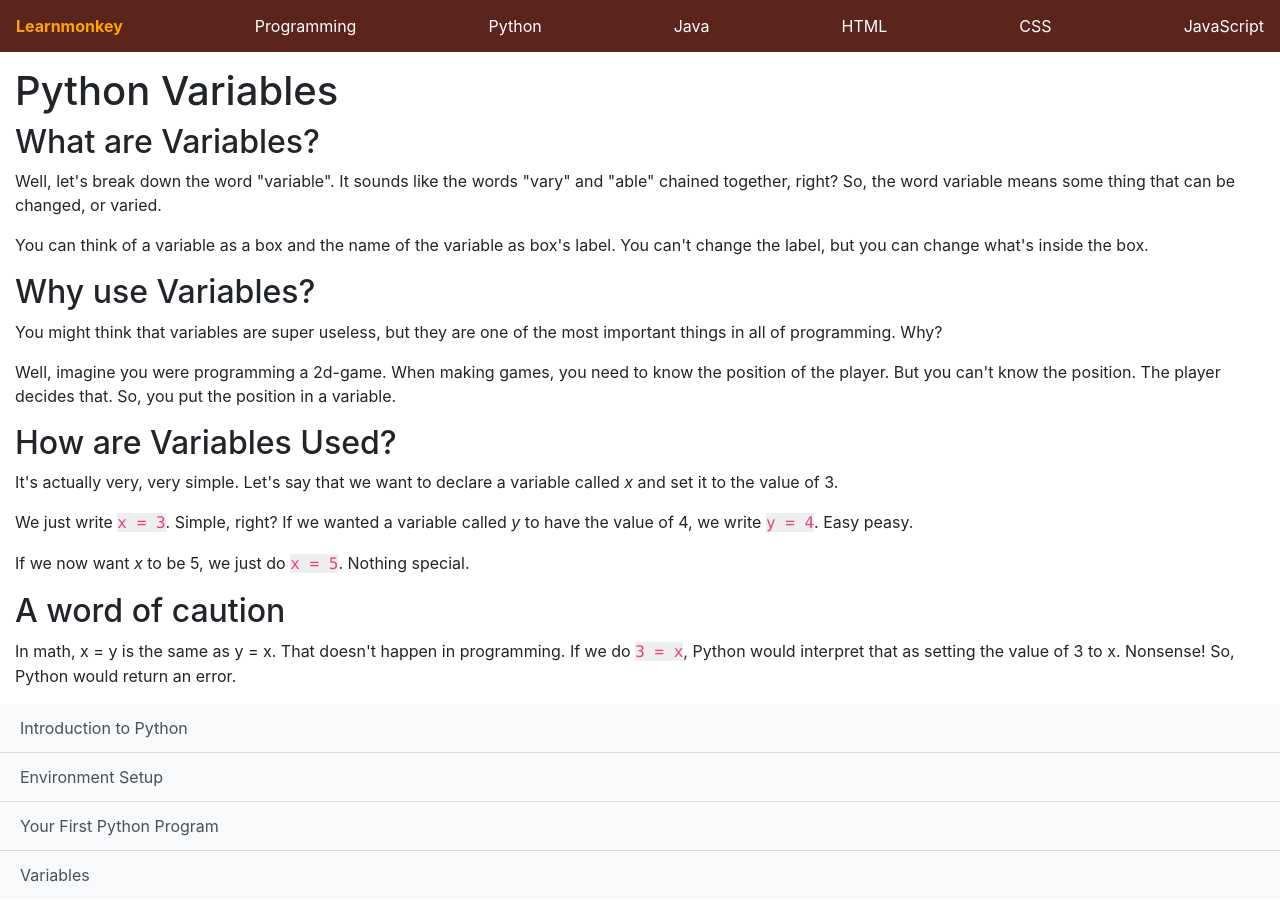
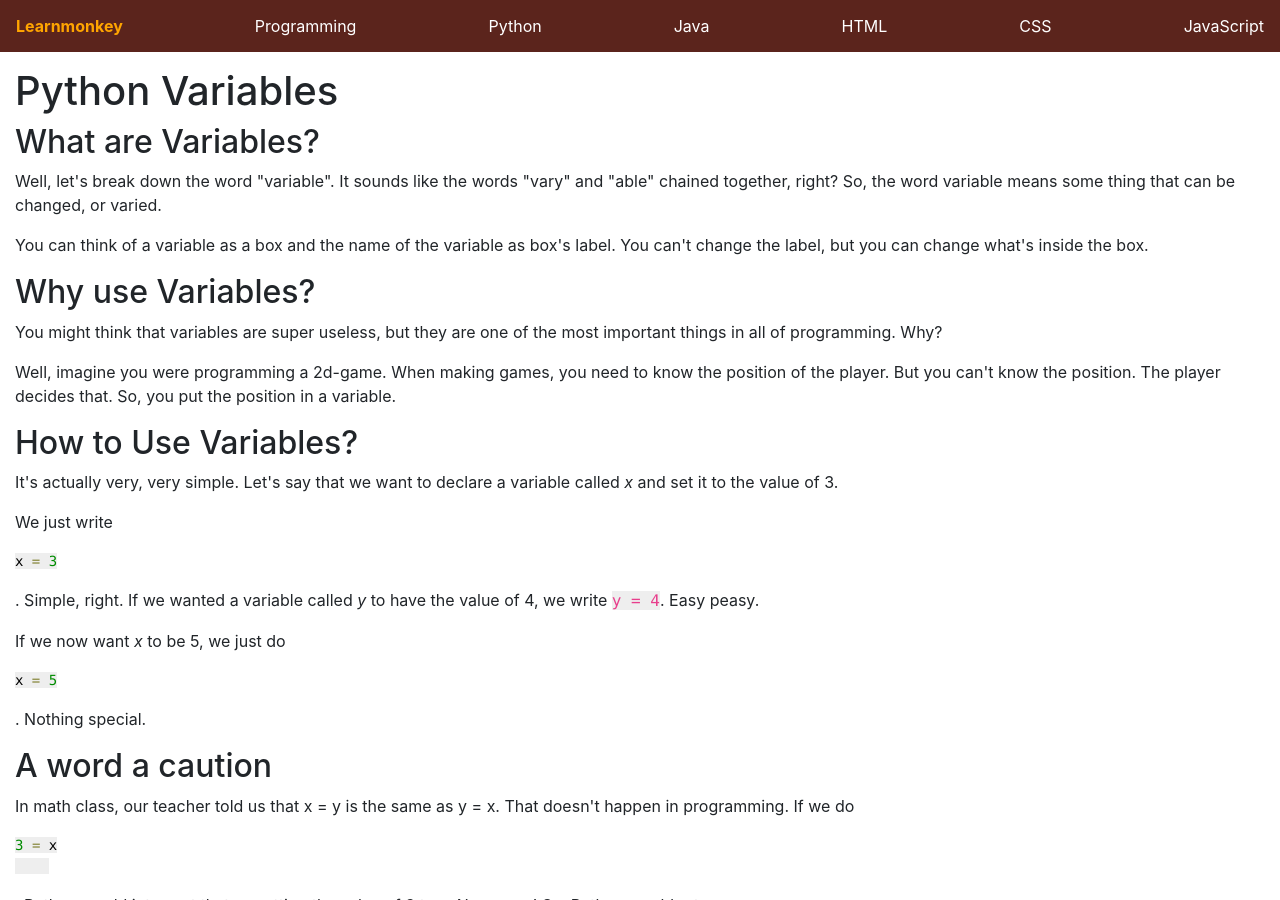
Before and after one commit to learnmonkey/learnmonkey.github.io, a Jekyll site: the page built from programming/python/variables.html, in a window 1280 px wide and 900 px high. Built offline with Jekyll 4.4.1, drawn with Linux system fonts in a browser that asks for light colours.

Commit message:
code coloring python

```diff
--- a/programming/python/variables.html
+++ b/programming/python/variables.html
@@ -19,13 +19,14 @@ permalink: /programming/python/variables/
 </section>
 
 <section>
-    <h2>How are Variables Used?</h2>
+    <h2>How to Use Variables?</h2>
     <p>It's actually very, very simple. Let's say that we want to declare a variable called <var>x</var> and set it to the value of 3.</p>
-    <p>We just write <code>x = 3</code>. Simple, right? If we wanted a variable called <var>y</var> to have the value of 4, we write <code>y = 4</code>. Easy peasy.</p>
-    <p>If we now want <var>x</var> to be 5, we just do <code>x = 5</code>. Nothing special.</p>
+    <p>We just write <code><pre style='color:#000000;background:#ffffff;'>x <span style='color:#808030; '>=</span> <span style='color:#008c00; '>3</span></pre></code>. Simple, right. If we wanted a variable called <var>y</var> to have the value of 4, we write <code>y = 4</code>. Easy peasy.</p>
+    <p>If we now want <var>x</var> to be 5, we just do <code><pre style='color:#000000;background:#ffffff;'>x <span style='color:#808030; '>=</span> <span style='color:#008c00; '>5</span></pre></code>. Nothing special.</p>
 </section>
 
 <section>
-    <h2>A word of caution</h2>
-    <p>In math, x = y is the same as y = x. That doesn't happen in programming. If we do <code>3 = x</code>, Python would interpret that as setting the value of 3 to x. Nonsense! So, Python would return an error.</p>
+    <h2>A word a caution</h2>
+    <p>In math class, our teacher told us that x = y is the same as y = x. That doesn't happen in programming. If we do <code><pre style='color:#000000;background:#ffffff;'><span style='color:#008c00; '>3</span> <span style='color:#808030; '>=</span> x
+    </pre></code>, Python would interpret that as setting the value of 3 to x. Nonsense! So, Python would return an error.</p>
 </section>
--- a/programming/python/your-first-python-program.html
+++ b/programming/python/your-first-python-program.html
@@ -12,14 +12,15 @@ permalink: /programming/python/your-first-python-program/
     <p>Our very first program will simply print out "Hello World!" onto the screen. That might sound boring, but don't worry, in later lessons, you'll learn more advanced things.</p>
     <p>So, first, open up a text editor and make a file ending in .py. ".py" is the file extension for Python, which means that all of the file names for Python programs end in .py.</p>
     <p>You can name your file whatever you want, but in this tutorial, I'm calling it "helloworld.py".</p>
-    <p>The program only has one line: <code>print("Hello World!")</code></p>
+    <p>The program only has one line: <code><pre style='color:#000000;background:#ffffff;'><span style='color:#800000; font-weight:bold; '>print</span><span style='color:#808030; '>(</span><span style='color:#0000e6; '>"Hello World!"</span><span style='color:#808030; '>)</span></pre></code></p>
     <p>Finally, save the file.</p>
 </section>
 
 <section>
     <h2>Running The Program</h2>
     <p>Go into the terminal and navigate to the folder where you created your Python program.</p>
-    <p>Then, execute the following command: <code>python [filename].py</code></p>
+    <p>Then, execute the following command: </p>
+    <code style="text-decoration:none;">python [filename].py</code>
     <p>This tells Python to run the Python program.</p>
     <p>After running the command, you should see the words "Hello World!" printed below your command.</p>
     <p>Yay! You've written and run your first Python program.</p>
```
